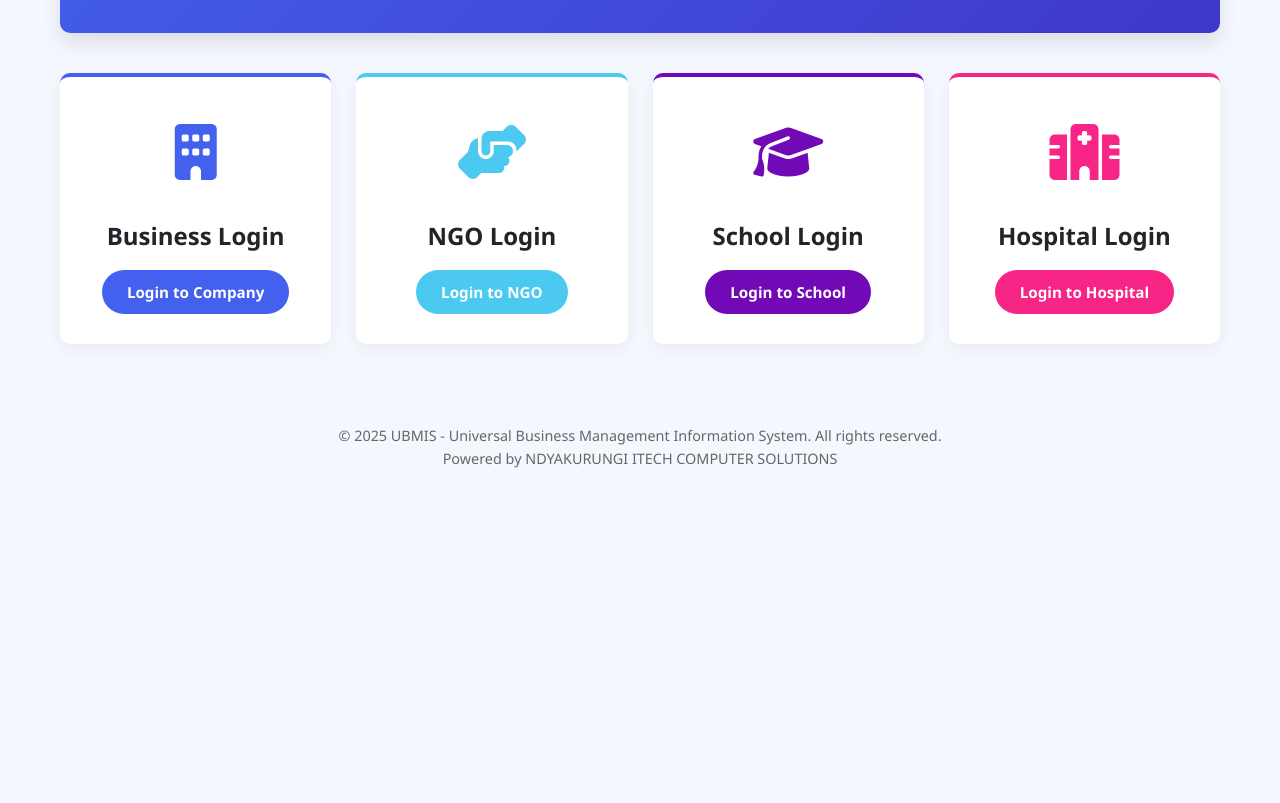
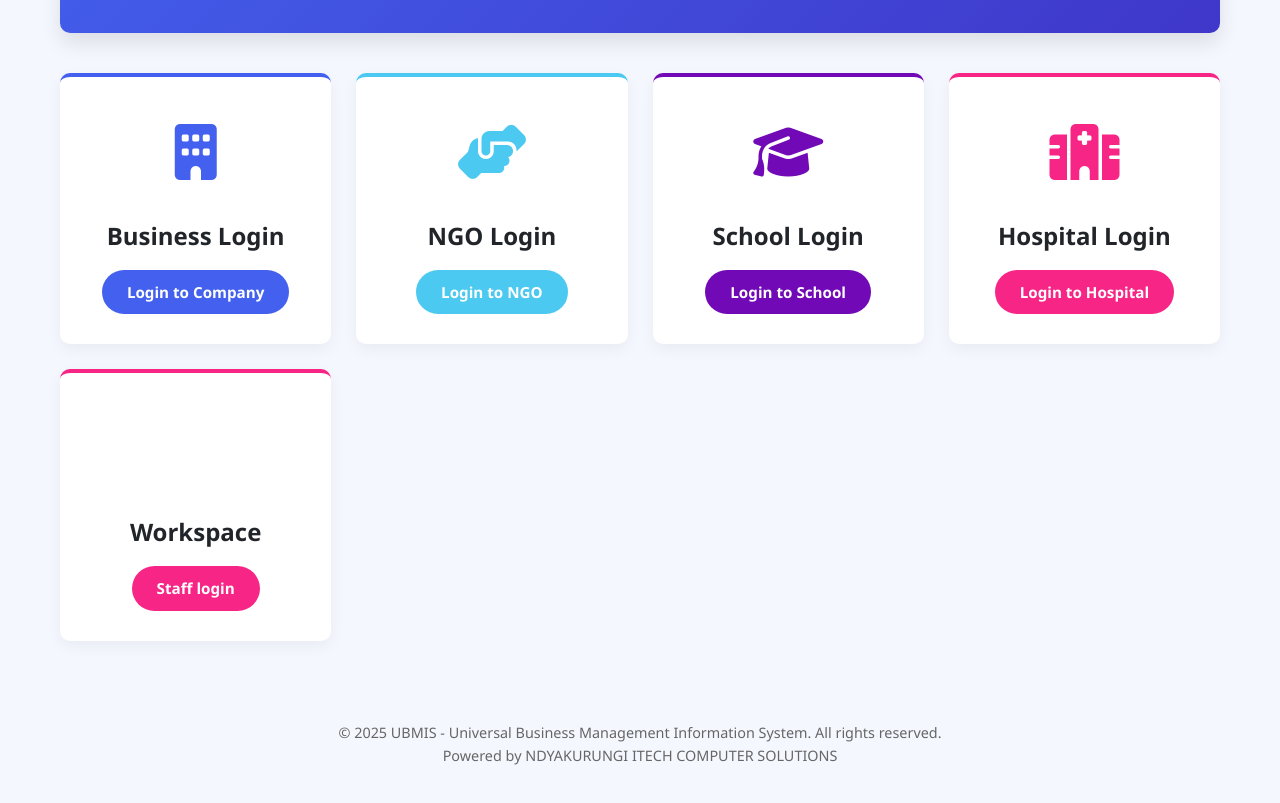
Before and after one commit to Dariusmumbere/mainpage, a plain HTML site: page index.html in a window 1280 px wide. Shown: the part 205-1008 px from the top of the page. Before the commit the page ends 800 px from the top, so only its background shows below. Drawn offline with Linux system fonts and the light colour scheme.

Commit message:
Update index.html

```diff
--- a/index.html
+++ b/index.html
@@ -242,6 +242,13 @@
                 <h2>Hospital Login</h2>
                 <a href="#" class="btn btn-hospital">Login to Hospital</a>
             </div>
+             <div class="login-card hospital">
+                <div class="login-icon">
+                    <i class="fas fa-staff"></i>
+                </div>
+                <h2>Workspace</h2>
+                <a href="#" class="btn btn-hospital">Staff login</a>
+            </div>
         </div>
 
         <footer>
```
